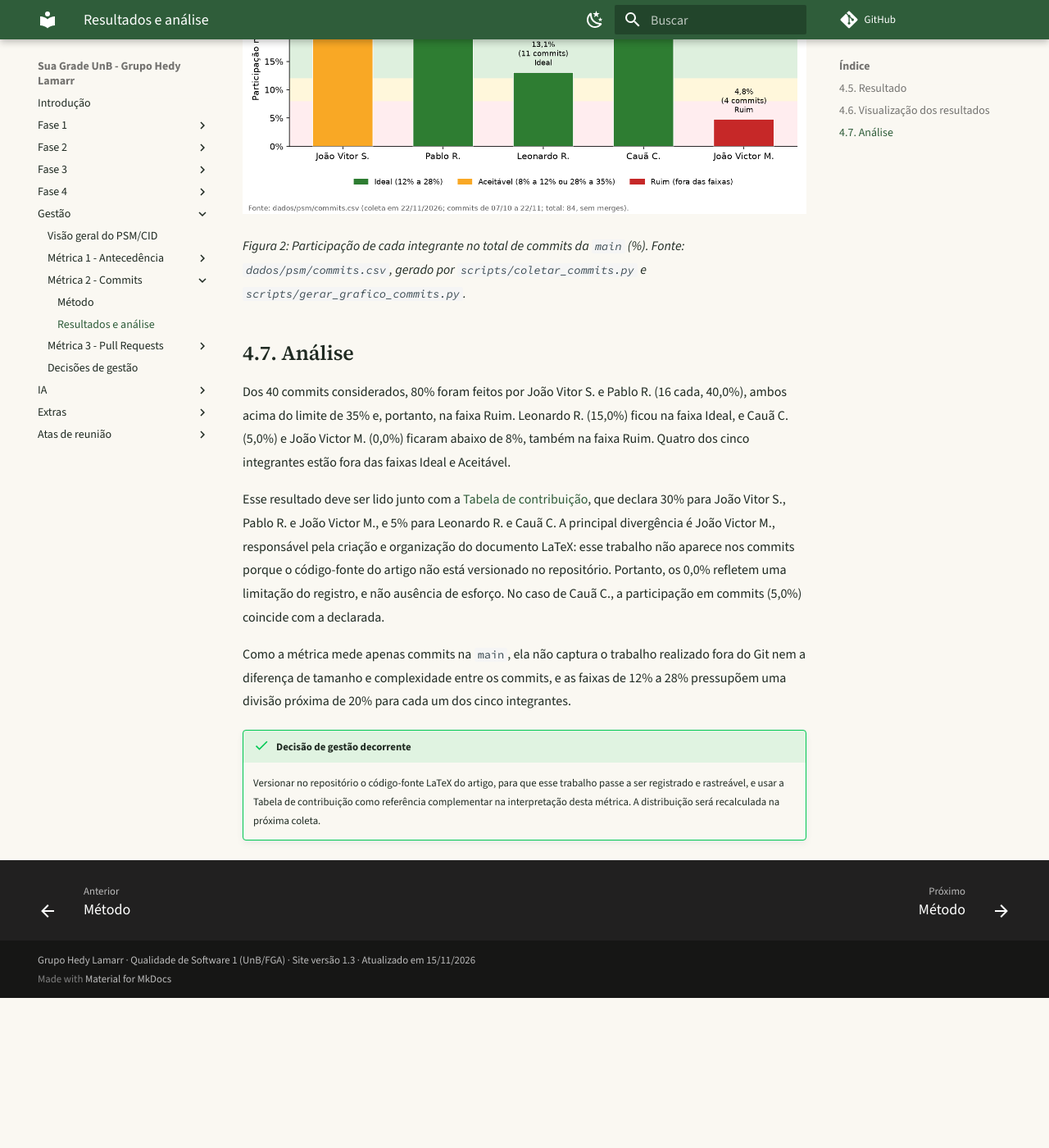
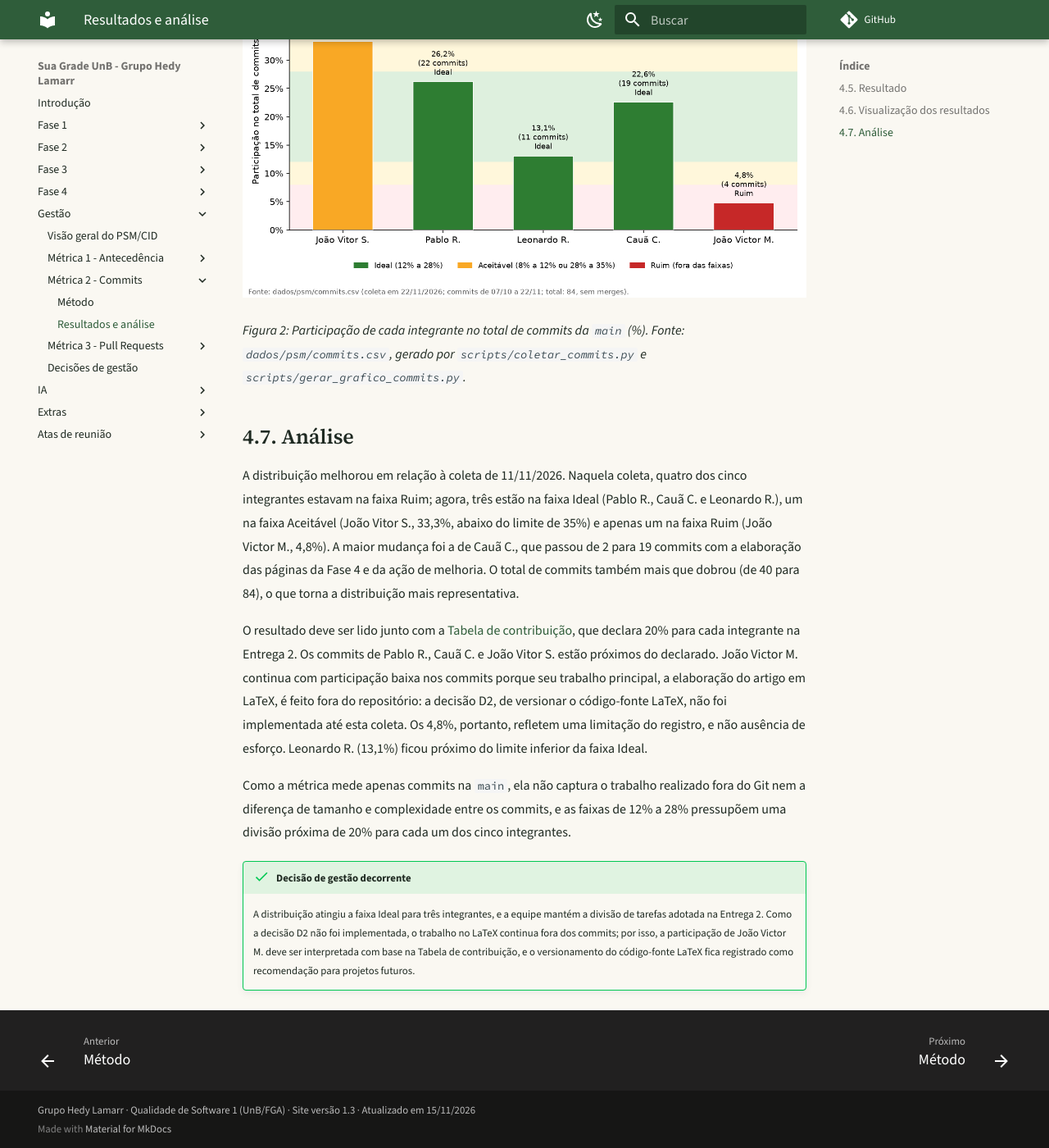
Before and after one commit to FCTE-Qualidade-de-Software-1/2026-2_T02_HEDY_LAMAR, an MkDocs documentation site: the page built from docs/gestao/metrica-2-resultados.md, in a window 1280 px wide and 1400 px high, scrolled down 1044 px. Shown: the whole window at 82% size. Built offline with MkDocs 1.6.1 and Material for MkDocs 9.7.7, drawn with Linux system fonts in a browser that asks for light colours; comment, search, counter and statistics services are not loaded; before the commit the page ends 2261 px from its top, so only the background shows below that; some of the changed text lies outside the part shown.

Commit message:
docs: Adição das conclusões pos metricas colidas

```diff
--- a/docs/gestao/metrica-2-resultados.md
+++ b/docs/gestao/metrica-2-resultados.md
@@ -4,17 +4,21 @@ Esta página apresenta o resultado, o gráfico e a análise da Métrica 2. O mé
 
 ## 4.5. Resultado
 
--   Período analisado: 07/10/2026 a 11/11/2026 (último commit em
-    08/11/2026)
--   Data da coleta: 11/11/2026
--   Total de commits considerados: 40 (sem commits de *merge*)
--   João Vitor S.: 16 commits --- 40,0% (**Ruim**)
--   Pablo R.: 16 commits --- 40,0% (**Ruim**)
--   Leonardo R.: 6 commits --- 15,0% (**Ideal**)
--   Cauã C.: 2 commits --- 5,0% (**Ruim**)
--   João Victor M.: 0 commits --- 0,0% (**Ruim**)
+-   Período analisado: 07/10/2026 a 22/11/2026
+-   Data da coleta: 22/11/2026 (11:37 UTC)
+-   Total de commits considerados: 84 (sem commits de *merge* e sem os
+    commits automáticos do `github-actions[bot]`)
+-   João Vitor S.: 28 commits --- 33,3% (**Aceitável**)
+-   Pablo R.: 22 commits --- 26,2% (**Ideal**)
+-   Cauã C.: 19 commits --- 22,6% (**Ideal**)
+-   Leonardo R.: 11 commits --- 13,1% (**Ideal**)
+-   João Victor M.: 4 commits --- 4,8% (**Ruim**)
 
-Cálculo da participação (exemplo): 16 / 40 × 100 = 40,0%.
+Cálculo da participação (exemplo): 28 / 84 × 100 = 33,3%.
+
+Coleta anterior (11/11/2026, 40 commits): João Vitor S. 40,0% e Pablo
+R. 40,0% (**Ruim**), Leonardo R. 15,0% (**Ideal**), Cauã C. 5,0% e
+João Victor M. 0,0% (**Ruim**).
 
 ## 4.6. Visualização dos resultados
 
@@ -26,21 +30,25 @@ Cálculo da participação (exemplo): 16 / 40 × 100 = 40,0%.
 
 ## 4.7. Análise
 
-Dos 40 commits considerados, 80% foram feitos por João Vitor S. e Pablo
-R. (16 cada, 40,0%), ambos acima do limite de 35% e, portanto, na faixa
-Ruim. Leonardo R. (15,0%) ficou na faixa Ideal, e Cauã C. (5,0%) e João
-Victor M. (0,0%) ficaram abaixo de 8%, também na faixa Ruim. Quatro dos
-cinco integrantes estão fora das faixas Ideal e Aceitável.
+A distribuição melhorou em relação à coleta de 11/11/2026. Naquela
+coleta, quatro dos cinco integrantes estavam na faixa Ruim; agora, três
+estão na faixa Ideal (Pablo R., Cauã C. e Leonardo R.), um na faixa
+Aceitável (João Vitor S., 33,3%, abaixo do limite de 35%) e apenas um
+na faixa Ruim (João Victor M., 4,8%). A maior mudança foi a de Cauã C.,
+que passou de 2 para 19 commits com a elaboração das páginas da Fase 4
+e da ação de melhoria. O total de commits também mais que dobrou (de 40
+para 84), o que torna a distribuição mais representativa.
 
-Esse resultado deve ser lido junto com a [Tabela de
-contribuição](../fase-1/contribuicao.md), que declara 30% para João
-Vitor S., Pablo R. e João Victor M., e 5% para Leonardo R. e Cauã C. A
-principal divergência é João Victor M., responsável pela criação e
-organização do documento LaTeX: esse trabalho não aparece nos commits
-porque o código-fonte do artigo não está versionado no repositório.
-Portanto, os 0,0% refletem uma limitação do registro, e não ausência de
-esforço. No caso de Cauã C., a participação em commits (5,0%) coincide
-com a declarada.
+O resultado deve ser lido junto com a [Tabela de
+contribuição](../fase-1/contribuicao.md), que declara 20% para cada
+integrante na Entrega 2. Os commits de Pablo R., Cauã C. e João Vitor
+S. estão próximos do declarado. João Victor M. continua com
+participação baixa nos commits porque seu trabalho principal, a
+elaboração do artigo em LaTeX, é feito fora do repositório: a decisão
+D2, de versionar o código-fonte LaTeX, não foi implementada até esta
+coleta. Os 4,8%, portanto, refletem uma limitação do registro, e não
+ausência de esforço. Leonardo R. (13,1%) ficou próximo do limite
+inferior da faixa Ideal.
 
 Como a métrica mede apenas commits na `main`, ela não captura o trabalho
 realizado fora do Git nem a diferença de tamanho e complexidade entre
@@ -48,8 +56,10 @@ os commits, e as faixas de 12% a 28% pressupõem uma divisão próxima de
 20% para cada um dos cinco integrantes.
 
 !!! success "Decisão de gestão decorrente"
-    Versionar no repositório o
-    código-fonte LaTeX do artigo, para que esse trabalho passe a ser
-    registrado e rastreável, e usar a Tabela de contribuição como referência
-    complementar na interpretação desta métrica. A distribuição será
-    recalculada na próxima coleta.
+    A distribuição atingiu a faixa Ideal para três integrantes, e a
+    equipe mantém a divisão de tarefas adotada na Entrega 2. Como a
+    decisão D2 não foi implementada, o trabalho no LaTeX continua fora
+    dos commits; por isso, a participação de João Victor M. deve ser
+    interpretada com base na Tabela de contribuição, e o versionamento
+    do código-fonte LaTeX fica registrado como recomendação para
+    projetos futuros.
```
Also changed, not shown: docs/gestao/PSM.md (+4 -4 lines), docs/gestao/decisoes.md (+2 -0 lines), docs/gestao/metrica-3-resultados.md (+15 -14 lines).
